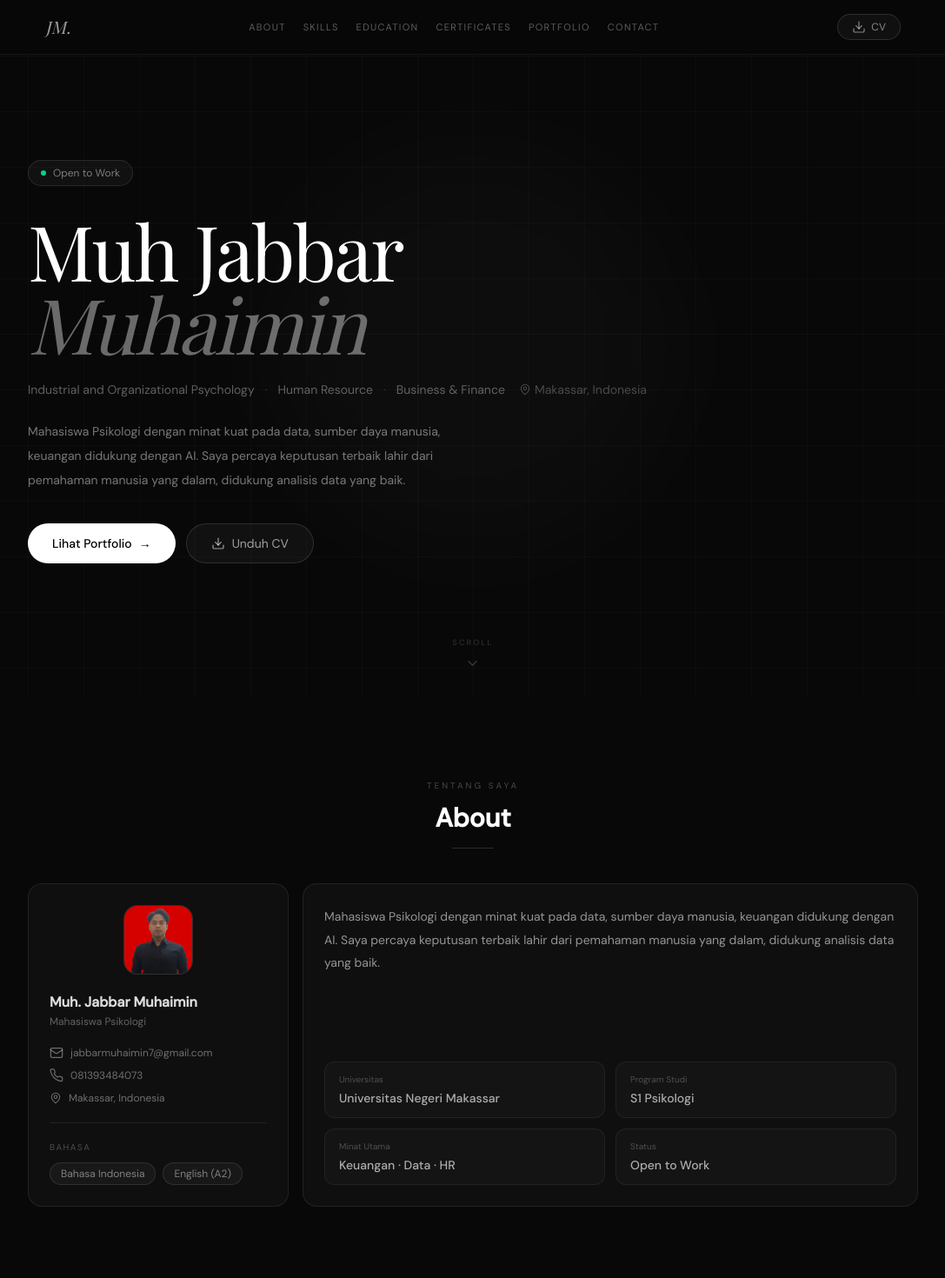
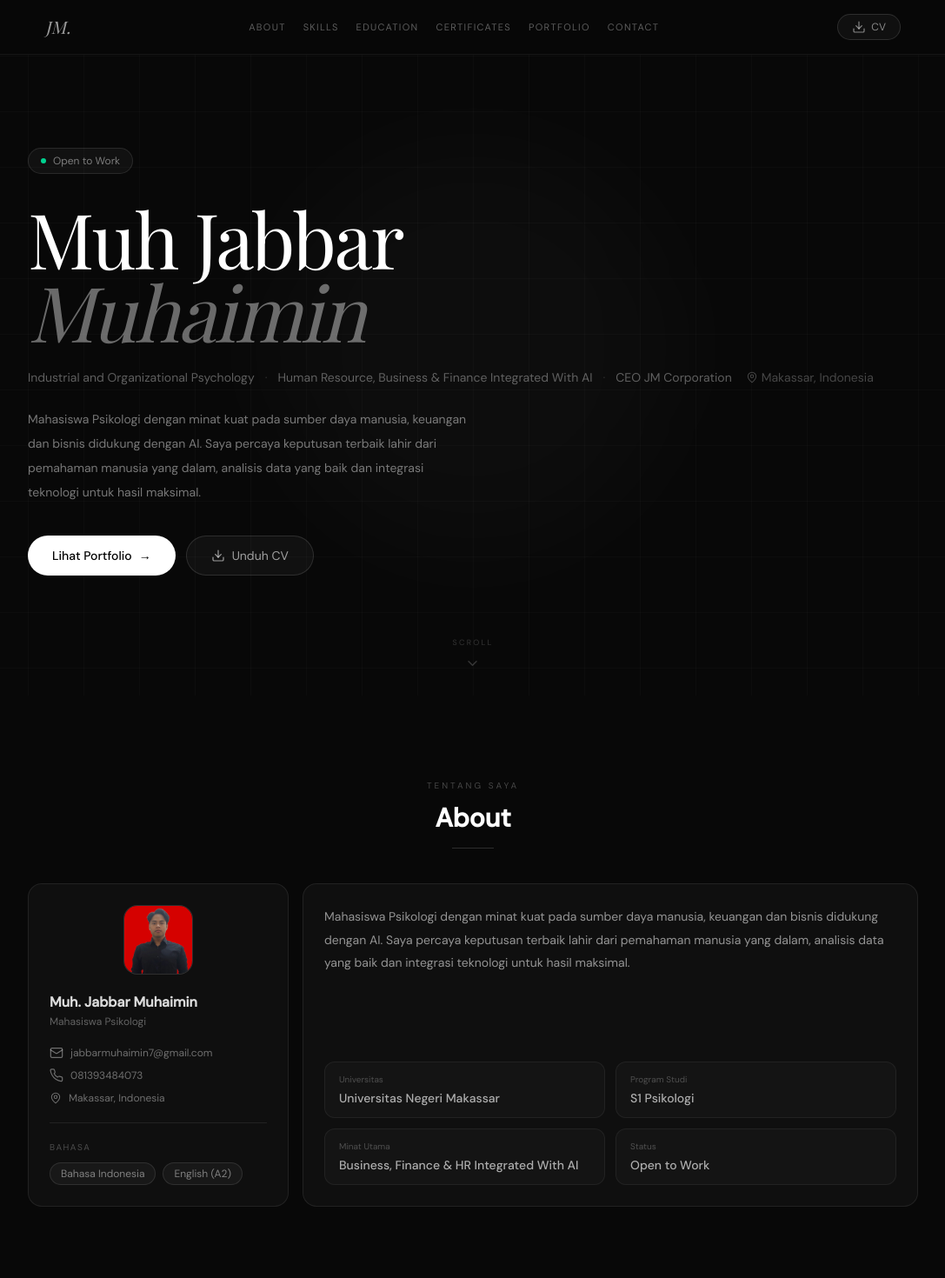
Before and after one commit to Ordinary-7/portofolio2, a Next.js app: page / in a window 1280 px wide. Shown: the top 1470 px of the page at 87% size, without its empty margins (96-1183 px from the left). Built offline with nearby package versions, Linux system fonts and the light colour scheme; a web font is replaced by a local one.

Commit message:
update website

```diff
--- a/app/page.tsx
+++ b/app/page.tsx
@@ -10,8 +10,8 @@ import { motion, useInView } from "framer-motion";
 
 const PROFILE = {
   name: "Muh. Jabbar Muhaimin",
-  tagline: "Industrial and Organizational Psychology · Human Resource · Business & Finance",
-  bio: "Mahasiswa Psikologi dengan minat kuat pada data, sumber daya manusia, keuangan didukung dengan AI. Saya percaya keputusan terbaik lahir dari pemahaman manusia yang dalam, didukung analisis data yang baik.",
+  tagline: "Industrial and Organizational Psychology · Human Resource, Business & Finance Integrated With AI · CEO JM Corporation",
+  bio: "Mahasiswa Psikologi dengan minat kuat pada sumber daya manusia, keuangan dan bisnis didukung dengan AI. Saya percaya keputusan terbaik lahir dari pemahaman manusia yang dalam, analisis data yang baik dan integrasi teknologi untuk hasil maksimal.",
   location: "Makassar, Indonesia",
   email: "jabbarmuhaimin7@gmail.com",
   phone: "081393484073",
@@ -23,7 +23,7 @@ const PROFILE = {
 
 const HARD_SKILLS = [
   "Microsoft Excel", "Power BI", "Google Sheets", "SPSS",
-  "Artificial Intelligence", "Data Analysis", "SQL",
+  "Artificial Intelligence", "Data Analysis",
   "Microsoft Office", "Penyusunan Laporan", "Observasi", "Wawancara",
 ];
 
@@ -436,7 +436,7 @@ export default function Portfolio() {
                     {[
                       ["Universitas", "Universitas Negeri Makassar"],
                       ["Program Studi", "S1 Psikologi"],
-                      ["Minat Utama", "Keuangan · Data · HR"],
+                      ["Minat Utama", "Business, Finance & HR Integrated With AI"],
                       ["Status", "Open to Work"],
                     ].map(([k, v]) => (
                       <div key={k} className="rounded-xl border border-white/[0.06] bg-white/[0.025] px-4 py-3">
```
